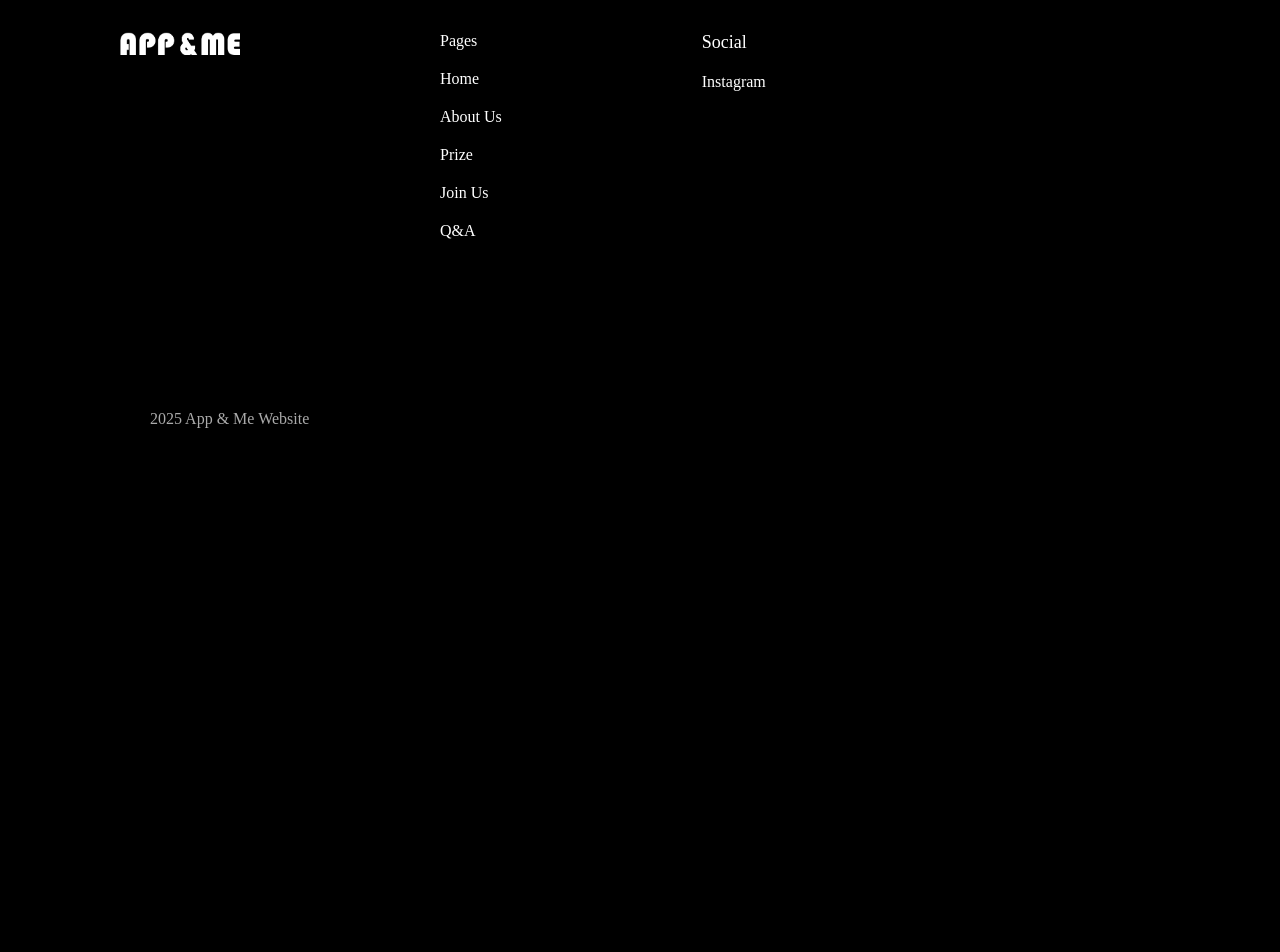
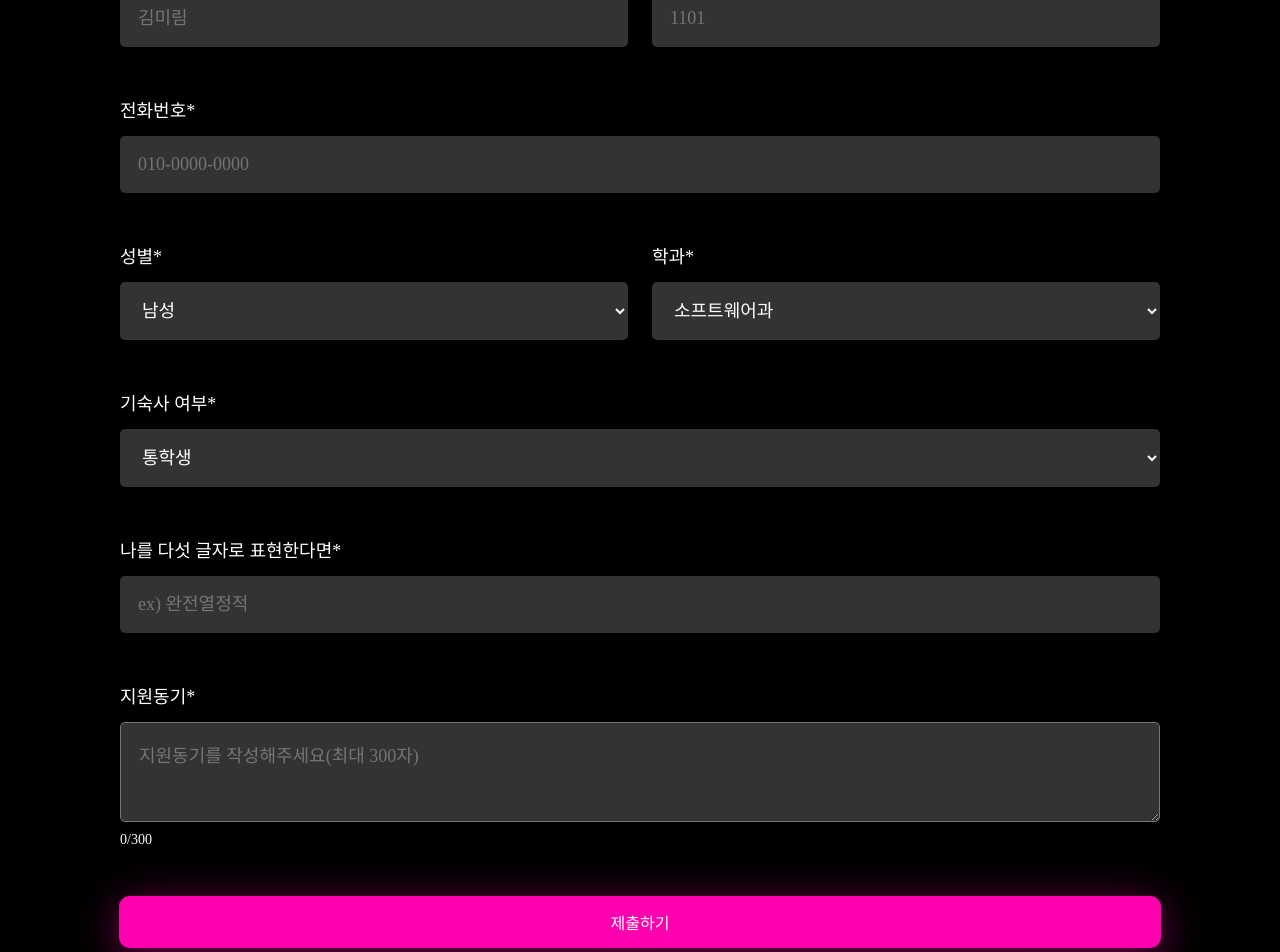
Before and after one commit to app-and-me/2025AppnMeWebsite_Client, a React (Create React App) app: page /JoinUs in a window 1280 px wide. Shown: the part 660-1612 px from the top of the page. Before the commit the page ends 1138 px from the top, so only its background shows below. Built offline with nearby package versions, Linux system fonts and the light colour scheme.

Commit message:
feat : 앱앤미 신청하기 form 구현

```diff
--- /dev/null
+++ b/src/components/JoinUs/JoinForm.js
@@ -0,0 +1,129 @@
+import styles from "../../styles/JoinUs/JoinForm.module.css"
+import { useState } from "react"
+
+export default function JoinForm() {
+    const [formData, setFormData] = useState({
+        name: "",
+        studentId: "",
+        phone: "",
+        gender: "",
+        department: "소프트웨어과",
+        dormitory: "통학생",
+        fiveWords: "",
+        motivation: "",
+    })
+
+    const handleChange = (e) => {
+        const { name, value } = e.target;
+        setFormData({ ...formData, [name]: value, })
+    }
+
+    const handleSubmit = (e) => {
+        e.preventDefault();
+        console.log("제출된 데이터", formData)
+        alert("백엔드 api 연결 후 실제 제출!!!")
+    }
+
+    return (
+        <div>
+            <form onSubmit={handleSubmit}>
+                <div className={styles.firstLine}>
+                    <div className={styles.width}>
+                        <label>이름*</label>
+                        <input
+                            type="text"
+                            name="name"
+                            value={formData.name}
+                            onChange={handleChange}
+                            placeholder="김미림"
+                            required
+                        />
+                    </div>
+
+                    <div className={styles.width}>
+                        <label>학번*</label>
+                        <input
+                            type="text"
+                            name="studentId"
+                            value={formData.studentId}
+                            onChange={handleChange}
+                            placeholder="1101"
+                            required
+                        />
+                    </div>
+                </div>
+
+                <label>전화번호*</label>
+                <input
+                    type="tel"
+                    name="phone"
+                    value={formData.phone}
+                    onChange={handleChange}
+                    placeholder="010-0000-0000"
+                    required
+                />
+
+                <div className={styles.firstLine}>
+                    <div className={styles.width}>
+                        <label>성별*</label>
+                        <select
+                            name="gender"
+                            value={formData.gender}
+                            onChange={handleChange}
+                            required
+                        >
+                            <option value="남성">남성</option>
+                            <option value="여성">여성</option>
+                        </select>
+                    </div>
+                    <div className={styles.width}>
+                        <label>학과*</label>
+                        <select
+                            name="department"
+                            value={formData.department}
+                            onChange={handleChange}
+                            required
+                        >
+                            <option value="소프트웨어과">소프트웨어과</option>
+                            <option value="디자인과">디자인과</option>
+                        </select>
+                    </div>
+                </div>
+                <label>기숙사 여부*</label>
+                <select
+                    name="dormitory"
+                    value={formData.dormitory}
+                    onChange={handleChange}
+                    required
+                >
+                    <option value="통학생">통학생</option>
+                    <option value="기숙사생">기숙사생</option>
+                </select>
+
+                <label>나를 다섯 글자로 표현한다면*</label>
+                <input
+                    type="text"
+                    name="fiveWords"
+                    value={formData.fiveWords}
+                    onChange={handleChange}
+                    maxLength={5}
+                    placeholder="ex) 완전열정적"
+                    required
+                />
+
+                <label>지원동기*</label>
+                <textarea
+                    name="motivation"
+                    value={formData.motivation}
+                    onChange={handleChange}
+                    maxLength={300}
+                    placeholder="지원동기를 작성해주세요(최대 300자)"
+                    required
+                />
+                <div style={{ margin: "10px 0", fontSize: "14px" }}>{formData.motivation.length}/300</div>
+
+                <button type="submit" className={styles.submitButton}>제출하기</button>
+            </form>
+        </div>
+    )
+}
--- a/src/pages/JoinUsPage.js
+++ b/src/pages/JoinUsPage.js
@@ -1,11 +1,26 @@
 import TitleCard from "../components/Common/TitleCard";
 import Button from "../components/Common/Button";
+import JoinForm from "../components/JoinUs/JoinForm";
+import Bottom from "../components/Common/Bottom";
 import Footer from "../components/Common/Footer";
+import styles from "../styles/JoinUs/JoinUsPage.module.css"
+import { useRef } from "react";
+import { motion } from "framer-motion";
 export default function JoinUSPage() {
+    const formRef = useRef(null);
+
+    const scrollToForm = () => {
+        if (formRef.current) {
+            formRef.current.scrollIntoView({ behavior: "smooth" });
+        }
+    };
     return (
         <div>
+
+            <div className={styles.allContainer}>
                 <TitleCard
                     btnText={"14기"}
+                    fontSize={"12px"}
                     infoTitle="Let's Work Together"
                     btnWeight={"43px"}
                     btnHeight={"28px"}
@@ -19,10 +34,15 @@ export default function JoinUSPage() {
                         width={"156px"}
                         height={"46px"}
                         borderRadius={"10px"}
+                        onClick={scrollToForm}
                     />
                 </div>
-
-                <Footer/>
+                <motion.div ref={formRef} initial={{ opacity: 0 }} animate={{ opacity: 1, transition: { duration: 0.5 } }}>
+                    <JoinForm />
+                </motion.div>
             </div>
+            <Bottom />
+            <Footer />
+        </div >
     )
 }
--- /dev/null
+++ b/src/styles/JoinUs/JoinForm.module.css
@@ -0,0 +1,110 @@
+form {
+    display: flex;
+    flex-direction: column;
+    width: 100%;
+    max-width: 1200px;
+    margin: auto;
+}
+
+label {
+    display: flex;
+    align-items: center;
+    white-space: nowrap;
+    font-size: 18px;
+    margin: 39px 0 14px 0;
+}
+
+.width {
+    width: 100%;
+}
+
+select {
+    font-size: 18px;
+}
+
+input,
+select {
+    width: 100%;
+    border-radius: 5px;
+    padding: 18px;
+    background: #333333;
+    margin-bottom: 10px;
+    border: none;
+    color: #FFF;
+    font-size: 18px;
+}
+
+.firstLine {
+    display: flex;
+    gap: 24px;
+}
+
+input::placeholder,
+textarea::placeholder {
+    font-size: 18px;
+}
+
+textarea {
+    border-radius: 5px;
+    background: #333333;
+    padding: 18px;
+    height: 100px;
+    font-size: 18px;
+}
+
+button {
+    font-size: 16px;
+    margin: 39px 0 0 0;
+    border-radius: 10px;
+    height: 50px;
+    border: none;
+    background-color: #FF00AE;
+    box-shadow: 0px 8px 40px 0px rgba(255, 0, 174, 0.5),
+        inset 0px 0px 10px 1px rgba(255, 255, 255, 0),
+        0px 0px 0px 1px rgb(255, 0, 174);
+    cursor: pointer;
+}
+
+input::placeholder,
+textarea::placeholder {
+    color: 999999;
+}
+
+@media (max-width: 1200px) {
+    textarea {
+        height: 180px;
+    }
+}
+
+@media (max-width: 700px) {
+    form {
+        padding: 0 10px;
+    }
+
+    .firstLine {
+        flex-direction: column;
+        gap: 0;
+
+    }
+
+    label {
+        margin: 39px 0 14px 0;
+        font-size: 15px;
+    }
+
+    button {
+        margin-bottom: 40px;
+    }
+
+    textarea {
+        height: 250px;
+    }
+
+    input::placeholder,
+    textarea::placeholder,
+    select,
+    input,
+    textarea {
+        font-size: 15px;
+    }
+}
--- /dev/null
+++ b/src/styles/JoinUs/JoinUsPage.module.css
@@ -0,0 +1,15 @@
+.allContainer {
+    padding: 0 120px;
+}
+
+@media (max-width: 1200px) {
+    .allContainer {
+        padding: 0 50px;
+    }
+}
+
+@media (max-width: 700px) {
+    .allContainer {
+        padding: 0 30px;
+    }
+}
```
Lines whose indentation alone changed are shown as unchanged.
